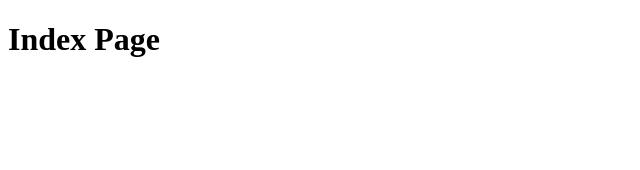
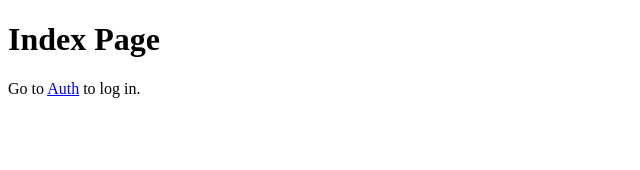
Before and after one commit to technolingo/nextssr, a Next.js app: page / in a window 1280 px wide. Shown: the top 170 px of the page, without its empty margins (0-640 px from the left). Built offline with nearby package versions, Linux system fonts and the light colour scheme.

Commit message:
Next.js Link routing & lazy-loading

```diff
--- a/pages/auth/index.js
+++ b/pages/auth/index.js
@@ -1,9 +1,11 @@
 import React from 'react';
+import Link from 'next/link';
 
 const authPage = () => {
   return (
     <div>
       <h1>Auth Page</h1>
+      <p>Go back to <Link href='/'><a>Home</a></Link>.</p>
     </div>
   );
 };
--- a/pages/index.js
+++ b/pages/index.js
@@ -1,9 +1,11 @@
 import React from 'react';
+import Link from 'next/link';
 
 const indexPage = () => {
   return (
     <div>
       <h1>Index Page</h1>
+      <p>Go to <Link href='/auth'><a>Auth</a></Link> to log in.</p>
     </div>
   );
 };
```
